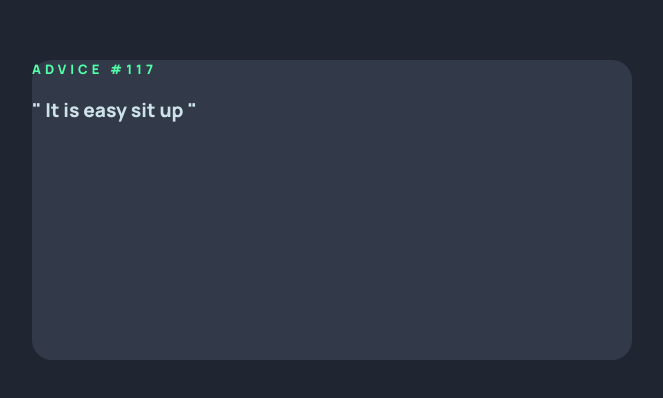
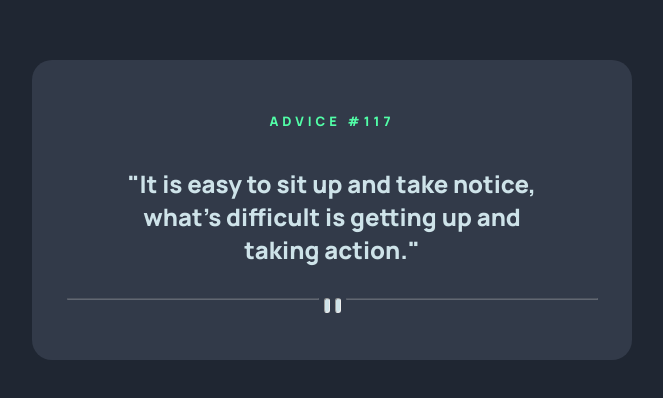
Before and after one commit to MarouaneOuchala/advice-generator-app-main, a plain HTML site: page index.html in a window 1280 px wide. Shown: the part 140-538 px from the top of the page, without its empty margins (308-971 px from the left). Drawn offline with Linux system fonts and the light colour scheme; a web font is replaced by a local one.

Commit message:
good stuff

```diff
--- a/index.html
+++ b/index.html
@@ -15,12 +15,21 @@
   </style>
 </head>
 <body>
- <div id="card">
+<div id="card">
   <p id="num"> ADVICE #117</p>
   <p id="adv">
-    " It is easy sit up "
+    "It is easy to sit up and take notice, what's difficult is getting up and taking action."
   </p>
-  <div></div>
+  <div id="line">
+    <hr id="left"></hr>
+    <div id="mid">
+      <hr class="pause"></hr>
+      <hr class="pause"></hr>
+    </div>
+    <hr id="right"></hr>
+    </div>
+
+  </div>
 </div>
 <div id="icon"></div>
 </body>
--- a/styles.css
+++ b/styles.css
@@ -9,39 +9,75 @@
 /* - Family: [Manrope](https://fonts.google.com/specimen/Manrope)
 - Weights: 800 */
 
-@import url('https://fonts.google.com/specimen/Manrope');
+@import url("https://fonts.google.com/specimen/Manrope");
 
 body {
-    background-color:hsl(218, 23%, 16%)  ;
-    font-family: 'Manrope', sans-serif;
+  background-color: hsl(218, 23%, 16%);
+  font-family: "Manrope", sans-serif;
   font-weight: 800;
 }
 
-
 #card {
+  display: flex;
+  flex-direction: column;
   background-color: hsl(217, 19%, 24%);
   height: 300px;
   width: 600px;
   border-radius: 20px;
- align-self: center;
+  align-items: center;
   justify-content: center;
   margin: auto;
   margin-top: 200px;
 }
 
-#num{
-    color:hsl(150, 100%, 66%) ;
+#num {
+  color: hsl(150, 100%, 66%);
   letter-spacing: 4px;
   font-size: small;
-    justify-content: center;
 }
 
-#adv{
-    color:hsl(193, 38%, 86%) ;
+#adv {
+  color: hsl(193, 38%, 86%);
   font-size: larger;
+  text-align: center;
+  width: 70%;
+  font-size: x-large;
+}
+
+#icon {
+}
+
+#line {
+  display: flex;
+  flex-direction: row;
+}
+
+#left {
+  height: 0.25px;
+  width: 250px;
+  background-color: grey;
+  opacity: 0.25;
+  margin-right: 5px;
+}
+
+#mid{
+display: flex;
+flex-direction: row;
+gap: 5px;
+}
+
+.pause{
+    height: 13px;
+    width: 4px;
+    background-color: hsl(193, 38%, 86%);
+    border-radius: 20px;
 
 }
 
-#icon{
-
+#right {
+  height: 0.25px;
+  width: 250px;
+  background-color: grey;
+  opacity: 0.25;
+  margin-left: 5px;
 }
```
Lines whose indentation alone changed are shown as unchanged.
